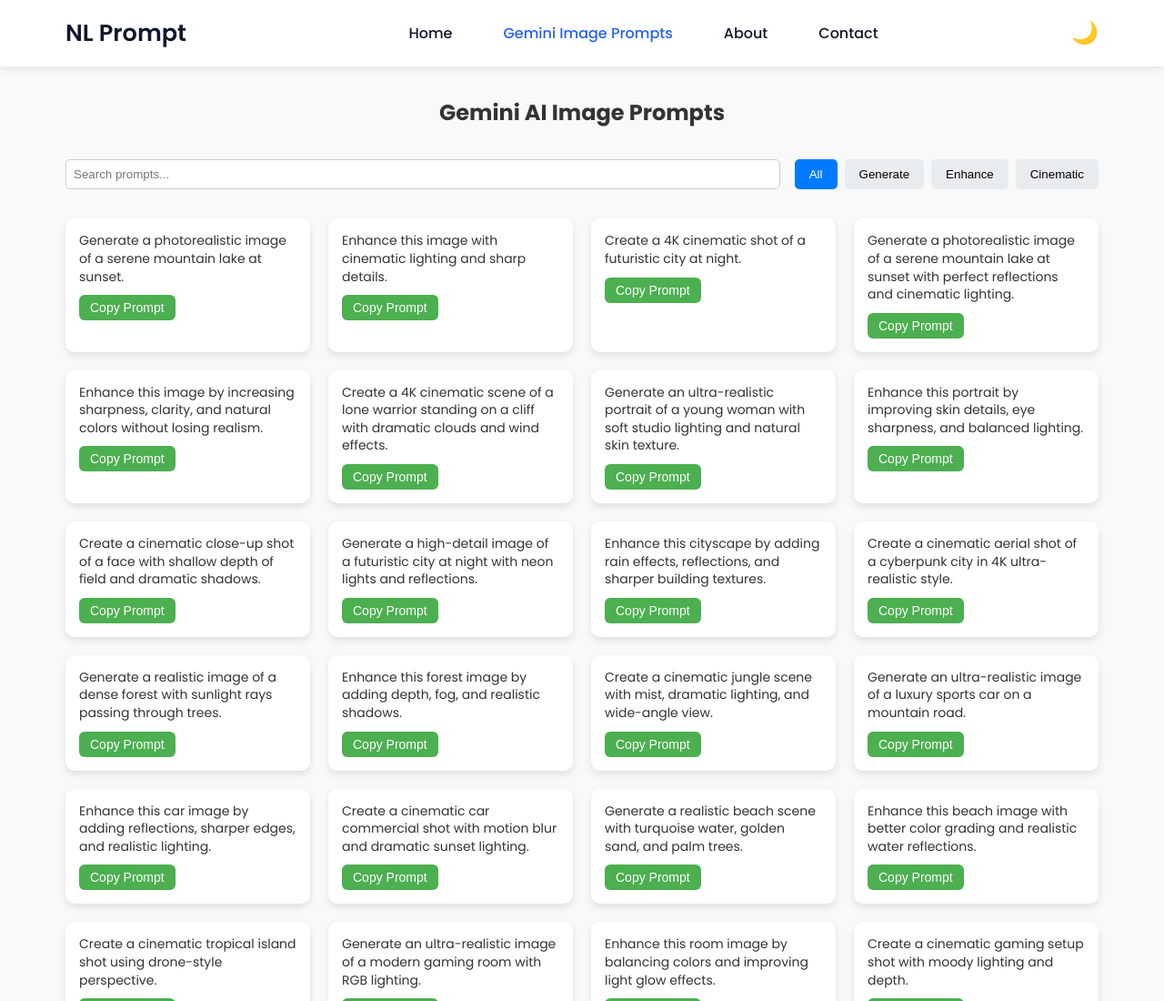
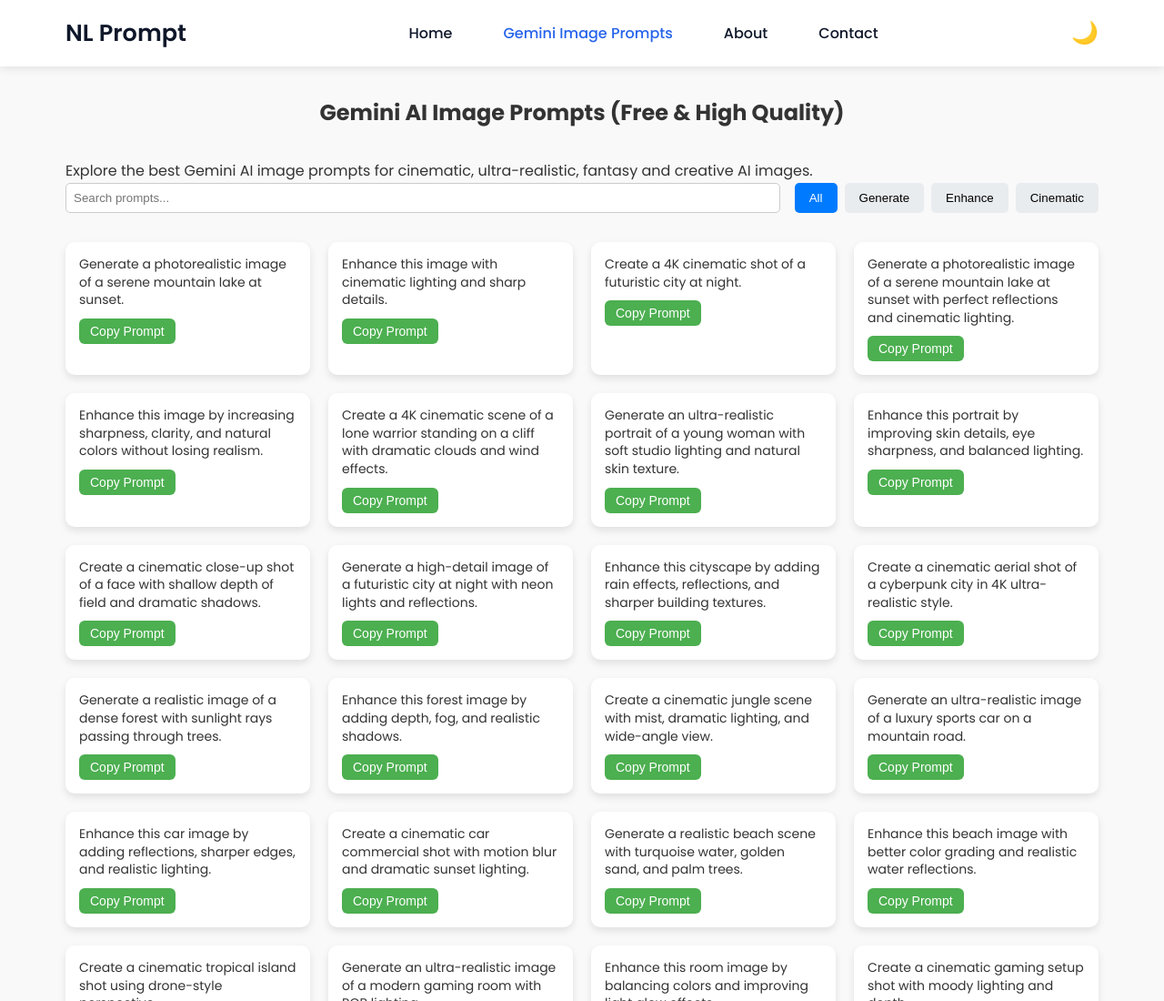
Before and after one commit to nitinkhardiya26-blip/NL-prompt, a plain HTML site: page prompts.html in a window 1280 px wide. Shown: the top 1100 px of the page at 91% size. Drawn offline with Linux system fonts and the light colour scheme.

Commit message:
Enhance prompts section with title and description
Updated the title and added a description for prompts.

Signed-off-by: nitinkhardiya26-blip <nitinkhardiya26@gmail.com>

```diff
--- a/prompts.html
+++ b/prompts.html
@@ -33,7 +33,11 @@
 
     <main>
         <section class="prompts-section revealed">
-            <h1>Gemini AI Image Prompts</h1>
+            <h1>Gemini AI Image Prompts (Free & High Quality)</h1>
+
+<p>
+Explore the best Gemini AI image prompts for cinematic, ultra-realistic, fantasy and creative AI images.
+</p>
             <div class="filters">
                 <input type="text" id="search-bar" placeholder="Search prompts...">
                 <div class="category-buttons">
```
